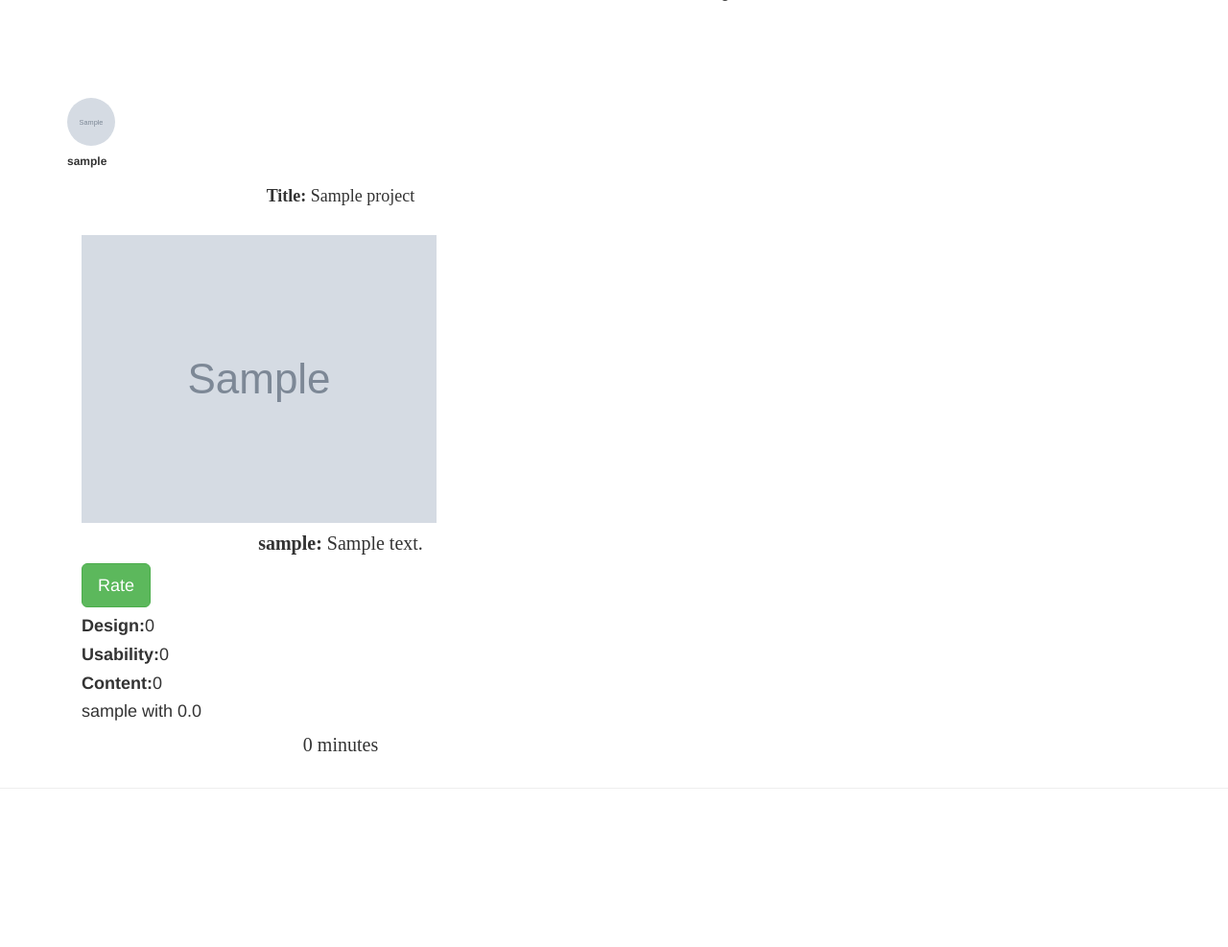
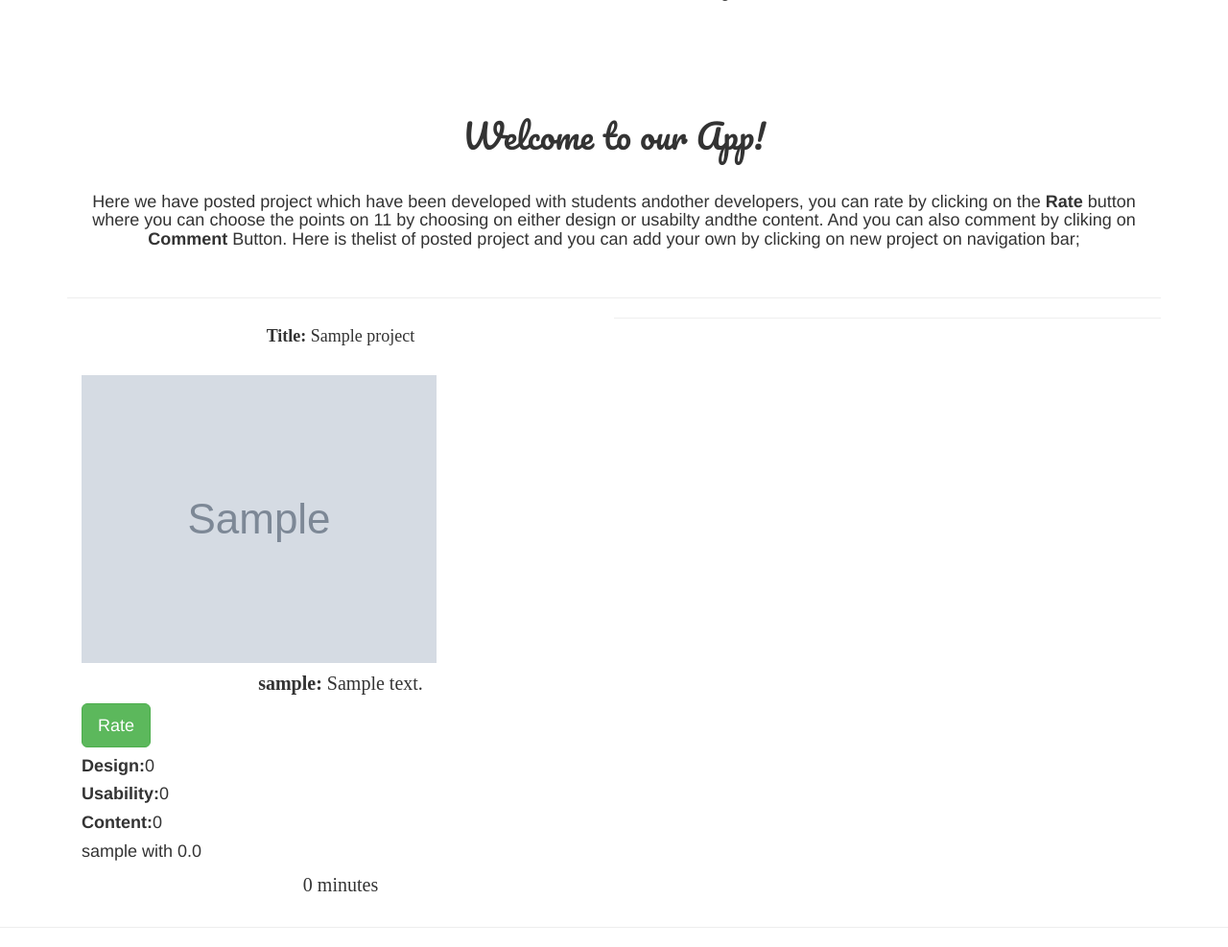
Before and after one commit to Joselyne97/Post-Project, a Django app: page / in a window 1280 px wide. Shown: the part 58-1045 px from the top of the page at 96% size. Before the commit the page ends 880 px from the top, so only its background shows below. Run offline with Django 3.2, Linux system fonts and the light colour scheme; a user stored in the database is signed in; tables that the repository leaves empty hold one stand-in row (values such as "Sample post"); grey boxes marked "Sample" are stand-in pictures; some libraries are stand-ins or nearby versions.

Commit message:
adding rating

```diff
--- a/postapp/templates/users/index.html
+++ b/postapp/templates/users/index.html
@@ -61,16 +61,15 @@
         <br><br><br>
         <div class="container">
 
-                {%for project in projects%}
+
+            <h1 style="text-align: center;font-size: 35px;font-family: 'Pacifico', cursive;">Welcome to our App!</h1><br>
+            <h4 style="text-align: center">Here we have posted project which have been developed with students andother developers, you can rate by clicking on the <strong>Rate</strong> button where you can choose the points on 11 by choosing on either design or usabilty andthe content. And you can also comment by cliking on <strong>Comment</strong> Button. Here is thelist of posted project and you can add your own by clicking on new project on navigation bar;</h4><br>
+
+               <hr>
+
+               {%for project in projects%}
                 <div class="col-md-6">
-                    {% if user_profile%}
-                    <div class="row">
 
-                      <img src="{{user_profile.profile_pic.url}}" class="img-responsive img-circle" alt="" style="width:50px;height:50px;border-radius:118px;">
-                        <h6><strong>{{user_profile.user.username}}</strong></h6>
-                    </div>
-
-                    {%endif%}
                      <h4 style="text-align: center;font-family: Great Vibes;"><strong>Title:</strong> {{project.title}}</h4><br>
 
 
@@ -110,7 +109,7 @@
 
 
 
-            </div>
+            </div><hr>
                 {%endfor%}
 
 
```
Also changed, not shown: postapp/templates/users/user_profile.html (+1 -8 lines).
